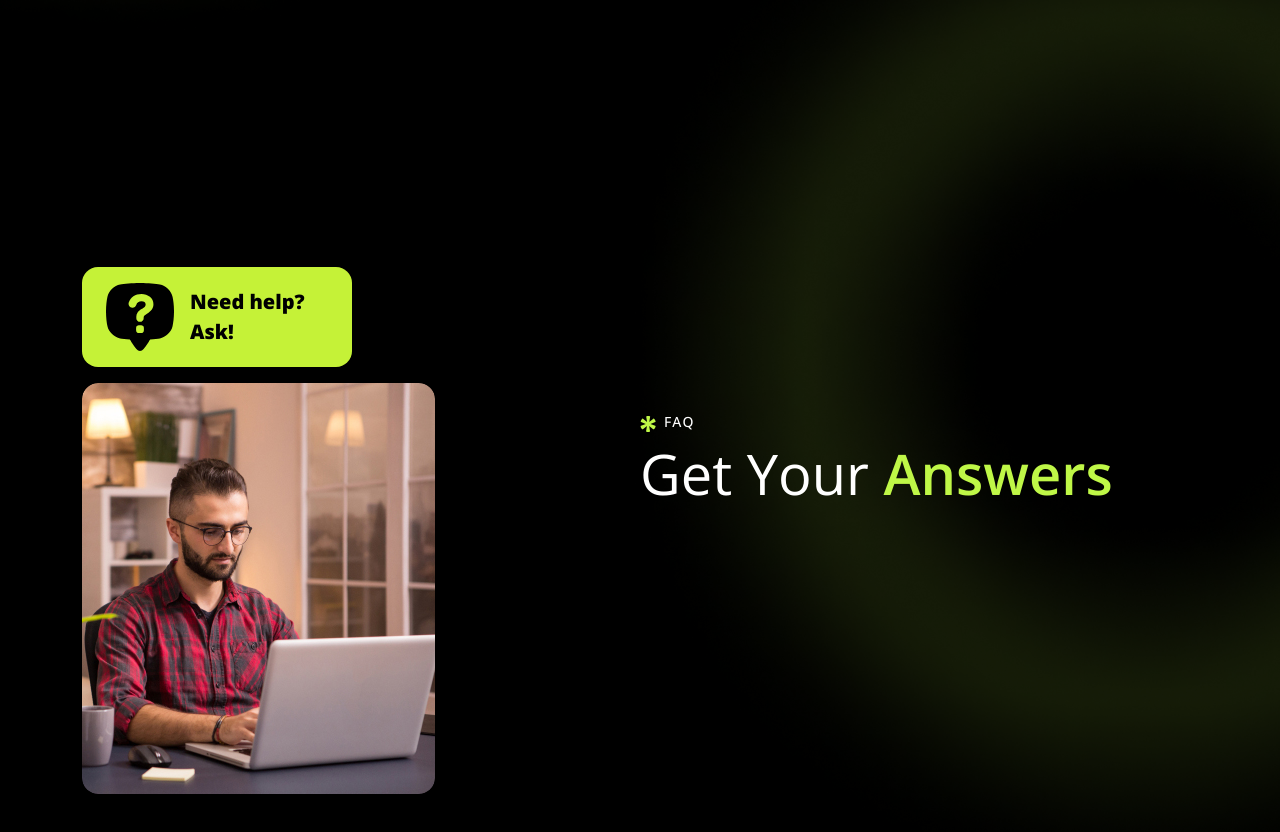
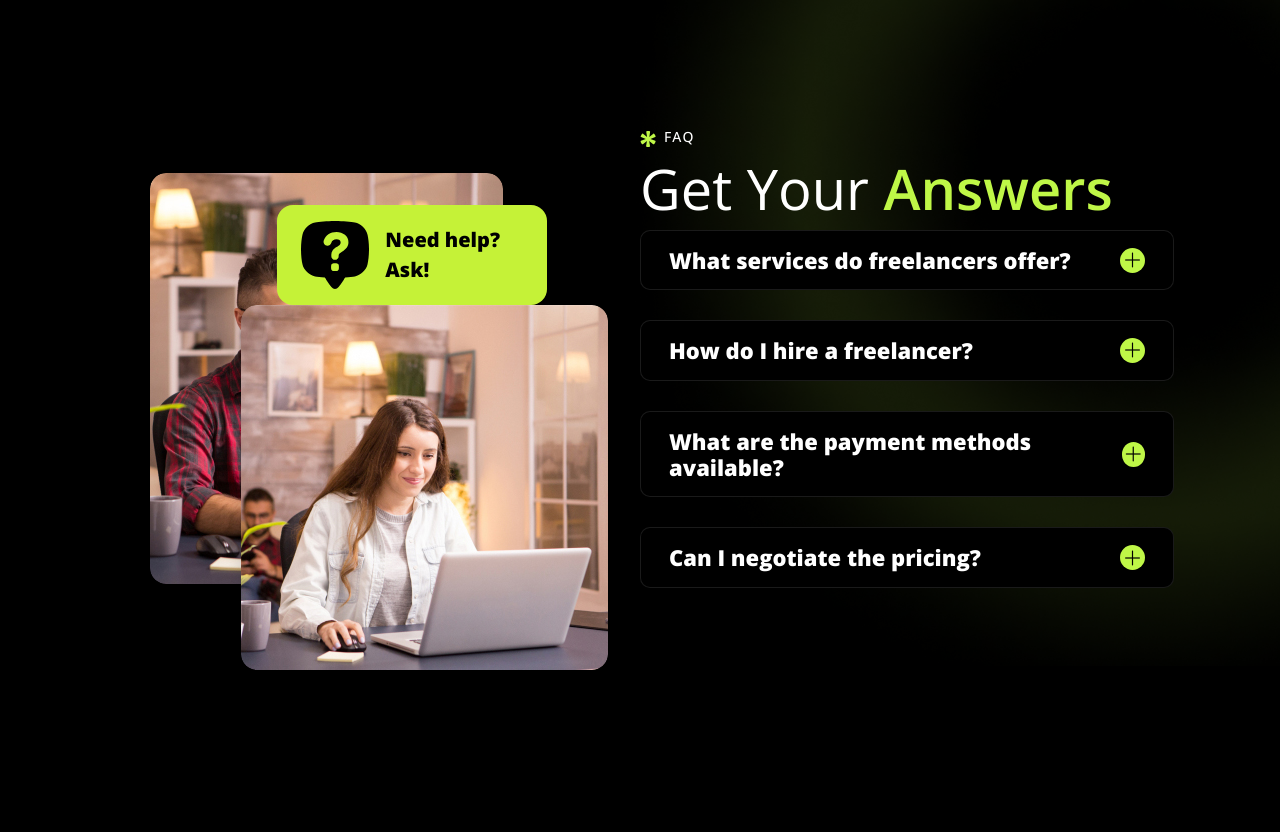
Before and after one commit to lochinbek9/my-portfolio-react, a React (Vite) app: page / in a window 1280 px wide. Shown: the part 7480-8312 px from the top of the page. After the commit the page ends 8194 px from the top, so only its background shows below. Built offline with nearby package versions, Linux system fonts and the light colour scheme.

Commit message:
accordion box added

```diff
--- a/src/components/Pages/Index.jsx
+++ b/src/components/Pages/Index.jsx
@@ -1,4 +1,4 @@
-import React from 'react'
+import React, { useState } from 'react'
 
 import videoBg from "./../../assets/img/bg-video.mp4"
 import titleShape from "./../../assets/img/title-shape.svg"
@@ -50,6 +50,12 @@ import "swiper/css"
 import { Autoplay } from 'swiper/modules'
 
 function Index() {
+
+  const [openIndex, setOpenIndex] = useState(null);
+  const toggleAccordion = (index) =>{
+    setOpenIndex(openIndex ===  index ? null : index);
+  }
+
   const faqData = [
     {
       question: "What services do freelancers offer?",
@@ -719,9 +725,13 @@ overflow-hidden">
                             Need help? Ask!
                          </div>
                       </div>
+                      <div className="section-image d-inline-block
+                        rounded-4 overflow-hidden shadow mt-3 faq-image1 ">
+                              <img src={faqImage1} className='img-fluid rounded-4' alt="Faq" />
+                        </div>
                         <div className="section-image d-inline-block
                         rounded-4 overflow-hidden shadow mt-3 faq-image2 ">
-                              <img src={faqImage1} className='img-fluid rounded-4' alt="Faq" />
+                              <img src={faqImage2} className='img-fluid rounded-4' alt="Faq" />
                         </div>
                    </div>
 
@@ -733,7 +743,18 @@ overflow-hidden">
                       <div className="accordion accordion-flush" id='faqAccordion'>
                           {faqData.map((item, index) =>(
                             <div className="accordion-item bg-dark text-white border-0 mb-2 rounded" key={index}>
-
+                                <div className="accordion-header d-flex align-items-center px-2">
+                                    <button className={`accordion-button faq-btn border-light bg-dark text-white ${openIndex === index ? '' : "collapsed"}`} type='button' onClick={() =>
+                                      toggleAccordion(index)} style={{width: "100%"}}>
+                                      {item.question}
+                                      <i className={`bi ms-auto fs-5 ${openIndex ===  index ? "bi-dash-lg" : "bi-plus-lg"}`}></i>
+                                    </button>
+                                </div>
+                                <div className={`accordion-collapse collapse ${openIndex === index ? "show" : ""}`}>
+                                  <p className="accordion-body">
+                                    {item.answer}
+                                  </p>
+                                </div>
                             </div>
                           ))}
                       </div>
--- a/src/index.css
+++ b/src/index.css
@@ -811,3 +811,78 @@ img{
     height: 2px;
     background-color: var(--white-color) !important;
 }
+
+.faq-image2{
+    position: absolute;
+    bottom: -80px;
+    right: 20px;
+}
+
+.help-box-main{
+    position: absolute;
+    top: 0;
+    right: 50px;
+    animation: helpboxmove 3s infinite linear forwards;
+}
+
+@keyframes helpboxmove {
+    50%{
+        right: 100px;
+    }
+}
+
+.help-box::after{
+    content: '';
+    position: absolute;
+    top: 0;
+    left: 0;
+    width: 0;
+    height: 100%;
+    z-index: -1;
+    background-color: var(--white-color);
+    transition: var(--transition-regular);
+}
+
+.help-box::after:hover{
+    width: 100%;
+    border-radius: 1rem;
+}
+
+.faq-btn{
+    font-size: 22px;
+    font-weight: 700;
+    line-height: 1.2em;
+    background-color: transparent;
+    color: var(--white-color);
+    transition: var(--transition-regular);
+    box-shadow: none !important;
+    background-color: transparent !important;
+}
+
+.accordion-button::after{
+    display: none;
+}
+
+.accordion-header i{
+    background-color: var(--prim-color) !important;
+    color: var(--black-color);
+    width: 25px;
+    height: 25px;
+    border-radius: 50%;
+    display: flex;
+    align-items: center;
+    justify-content: center;
+    font-size: 20px;
+    background-image: none !important;
+}
+
+.accordion-item{
+    position: relative !important;
+    background-color: var(--black-color) !important;
+    border: 1px solid #ffffff1a !important;
+    border-radius: 10px !important;
+    margin-bottom: 30px !important;
+    padding: 0 !important;
+    transition: var(--transition-regular);
+
+}
```
